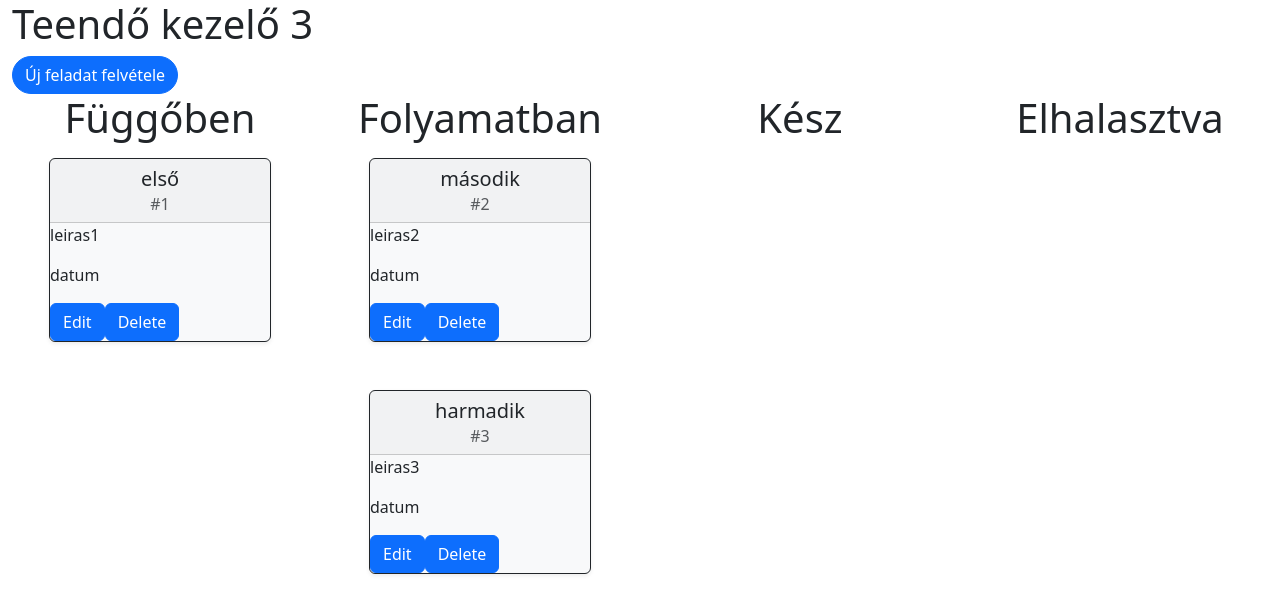
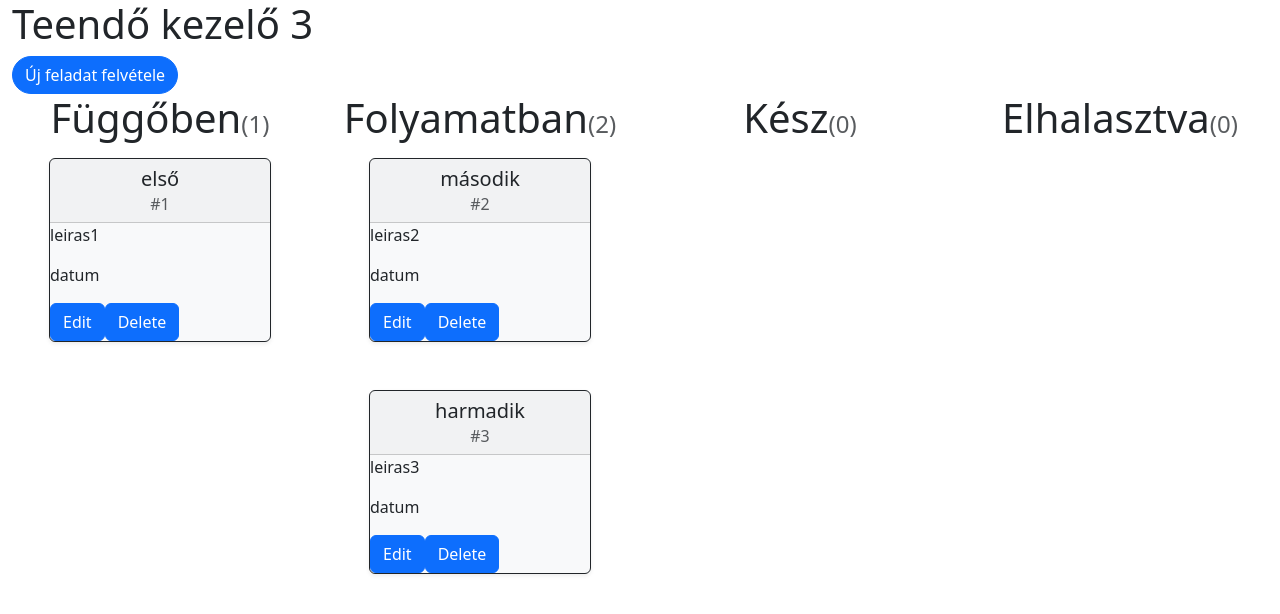
Before and after one commit to adamkapus/kanban-board-frontend, a React (Create React App) app: page / in a window 1280 px wide. Shown: the top 614 px of the page. Built offline with nearby package versions, Linux system fonts and the light colour scheme.

Commit message:
categories now show how many tasks are in them

```diff
--- a/src/components/Category.js
+++ b/src/components/Category.js
@@ -10,8 +10,9 @@ function Category(props) {
   return (
       <div >
       <h1 className="text-center mb-3">
-          {props.name}
+          {props.name}<span className="text-muted fs-4">({props.tasks.length}) </span>
       </h1>
+
       <div className=" d-flex flex-column  justify-content-center ">
       {
           props.tasks.map((categoryTask) => (<Item key={categoryTask.id} data={categoryTask} editTask={props.editTask} deleteTask={props.deleteTask}/>))
```
